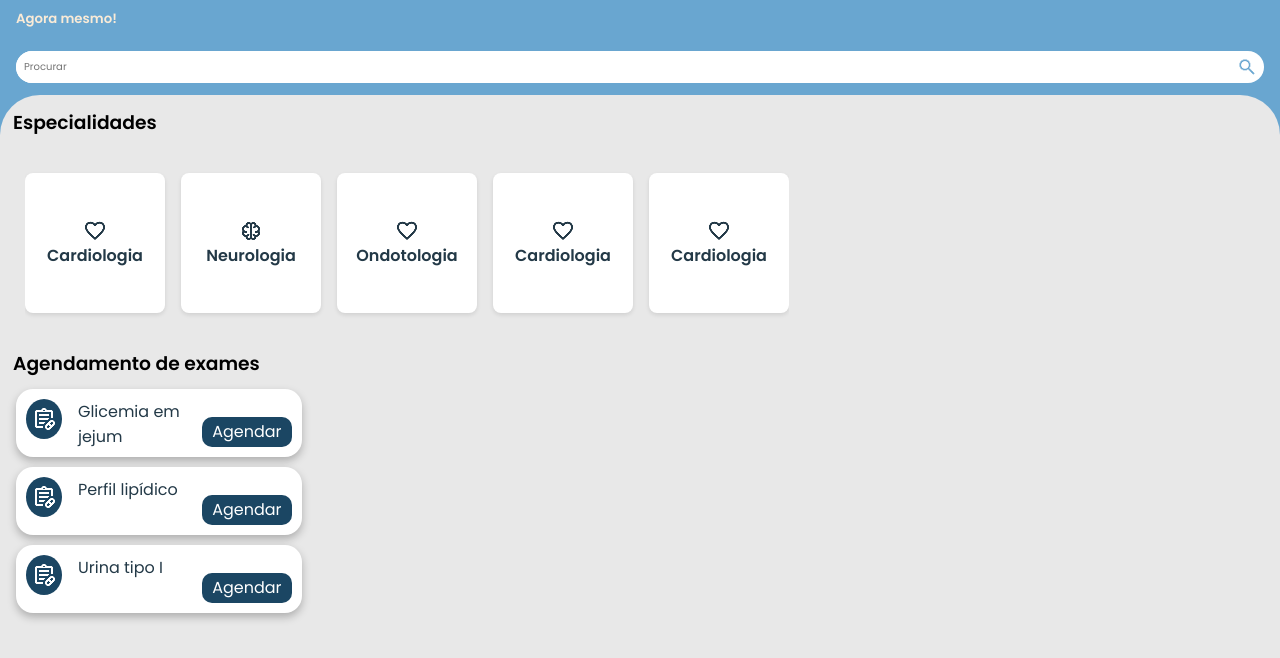
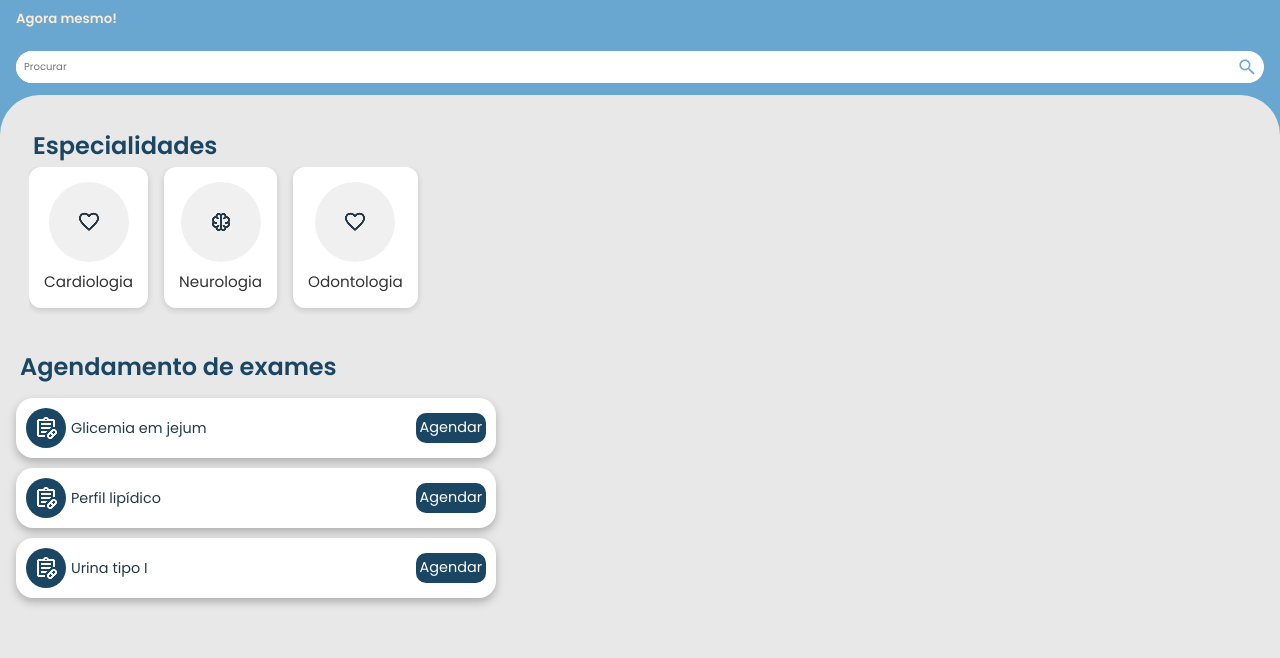
Before and after one commit to VitalizeApp/app-frontend, a plain HTML site: page src/pages/home/consulta.html in a window 1280 px wide. Shown: the part 102-760 px from the top of the page. Drawn offline with Linux system fonts and the light colour scheme.

Commit message:
Alterações nas dimensões do mapa e da tela de consulta

```diff
--- a/src/pages/historico/doc.css
+++ b/src/pages/historico/doc.css
@@ -23,7 +23,7 @@ main{
 }
 
 .voltar{
-    background-color: blanchedalmond;
+
     width: 60px;
     height: 60px;
     text-align: center;
--- a/src/pages/home/consulta.css
+++ b/src/pages/home/consulta.css
@@ -6,11 +6,11 @@
   font-family: "Poppins", sans-serif;
 }
 
-body{
+body {
   background-color: #69a6d0;
 }
 
-main{
+main {
   height: 100vh;
 }
 
@@ -23,23 +23,22 @@ main{
   background: #69a6d0;
 }
 
-#titulo{
+#titulo {
   font-weight: 400;
 }
 
 .search-container {
-
   flex: 1;
-  display: flex;               /* flex container */
+  display: flex; /* flex container */
   align-items: center;
   background: white;
   border-radius: 20px;
-  overflow: hidden;            /* esconde bordas internas */
+  overflow: hidden; /* esconde bordas internas */
   margin-top: 10px;
 }
 
 .search-container input {
-  flex: 1;                     /* ocupa todo o espaço disponível */
+  flex: 1; /* ocupa todo o espaço disponível */
   border: none;
   padding: 8px;
   font-size: 10px;
@@ -48,7 +47,7 @@ main{
 .search-container button {
   background: none;
   border: none;
-  padding: 0 7px;             /* espaçamento interno */
+  padding: 0 7px; /* espaçamento interno */
   display: flex;
   align-items: center;
   justify-content: center;
@@ -74,36 +73,38 @@ main{
   height: auto;
 }
 
-.agendamento{
+/* fazer agendamento */
+
+.agendamento {
   padding: 9px;
-  background-color: #E8E8E8;
+  background-color: #e8e8e8;
   border-radius: 40px 40px 0 0;
   height: 100%;
 }
 
-.agendamentoOn{
+.agendamentoOn {
   display: flex;
   flex-direction: column;
-  justify-content: center;
-  align-items: center;
-  max-width: 300px;
+
+  max-width: 700px;
+  width: 100%;
   gap: 10px;
   padding: 7px;
   color: #233947;
 }
-.bola{
+.bola {
   border-radius: 50%;
   width: 40px;
   height: 40px;
-  background-color: #1B4663;
+  background-color: #1b4663;
   display: flex;
   justify-content: center;
   align-items: center;
 }
-.agendamento h3{
+.agendamento h3 {
   margin: 4px;
 }
-.dentroCrd{
+.dentroCrd {
   display: flex;
   flex-direction: column;
   justify-content: center;
@@ -111,133 +112,118 @@ main{
   padding: 5px;
 }
 
-.exame{
+.exame {
   width: 100%;
+  max-width: 480px;
   padding: 10px;
   min-height: 60px;
-  background-color: #FFFFFF;
+  background-color: #ffffff;
   display: flex;
   border-radius: 17px;
   box-shadow: 0px 4px 9px 0px rgba(0, 0, 0, 0.25);
-  gap: 1em;
+  gap: 5px;
 }
 
-.textExame{
-  font-size: 1em;
-  width: 120px;
-  height: 48px;
+.textExame {
+  font-size: 0.9em;
+  align-self: center;
 }
 
-#agendar{
-  width: 100px;
-  align-self: flex-end;
+#agendar {
+  max-width: 100px;
+  align-self: center;
   height: 30px;
   border-radius: 10px;
-  border: 2px solid #8AB3CF;
+  color: #fff;
+  background: #1b4663;
+  text-align: center;
+  padding: 4px;
+  margin-left: auto; /* esta é a linha importante */
   text-decoration: none;
-  color: #FFF;
-  background: #1B4663;
-  text-align: center;
-  padding: 2px;
   border: none;
+  font-size: 0.9em;
 }
 
-#agendar:hover{
-  background-color: #395A71;
+#agendar:hover {
+  background-color: #395a71;
 }
 
-/* Carousel de Especialidades */
 .especialidades {
-  display: flex;                   /* itens em linha */
-  overflow-x: auto;                /* rolagem horizontal */
-  scroll-snap-type: x mandatory;   /* snap por item */
-  gap: 16px;                       /* espaço entre cards */
-  padding: 1em;                    /* preenchimento interno */
-  -webkit-overflow-scrolling: touch; /* rolagem suave no iOS */
+  width: 100%;
+  padding: 20px;
+  box-sizing: border-box;
 }
 
-.especialidades::-webkit-scrollbar {
-  display: none;                   /* esconde scrollbar no Chrome/Safari */
+.h3 {
+  font-size: 1.5em;
+  text-align: left;
+  margin-bottom: 15px;
+  color: #1b4663;
 }
 
-/* Card de cada especialidade */
-.processo {
-  flex: 0 0 auto;                  /* não encolhe, largura fixa */
-  min-width: 140px;                 /* largura mínima */
-  height: 140px;                     /* altura fixa */
-  background: #fff;                 /* cor de fundo */
-  border-radius: 8px;               /* cantos arredondados */
-  box-shadow: 0 2px 4px rgba(0,0,0,0.1);
+.carroselContainer {
   display: flex;
-  align-items: center;
-  justify-content: center;
-  scroll-snap-align: start;        /* snap no início de cada card */
-  font-weight: 600;
-  text-transform: capitalize;
-  color: #233947;
-  cursor: pointer;
-  transition: transform 0.2s;
+  gap: 16px;
+  overflow-x: auto;
+  scroll-snap-type: x mandatory;
+  -webkit-overflow-scrolling: touch;
+  padding-bottom: 10px;
 }
 
-.processo:hover {
-  transform: translateY(-4px);     /* efeito sutil ao passar o mouse */
-}
-/* Ajuste para que o <article> interno seja o verdadeiro container flex */
-.especialidades article.carrosel {
-  display: flex;                   /* itens em linha */
-  overflow-x: auto;                /* rolagem horizontal */
-  scroll-snap-type: x mandatory;   /* snap por item */
-  gap: 16px;                       /* espaço entre cards */
-  padding: 1em 0;                  /* vertical: 1em; sem horizontal */
-  -webkit-overflow-scrolling: touch; /* rolagem suave no iOS */
+.processo {
+  flex: 0 0 auto;
+  scroll-snap-align: start;
+  background: #ffffff;
+  border-radius: 12px;
+  padding: 10px;
+  min-width: 1px;
+  max-width: 150px;
+  box-shadow: 0 2px 6px rgba(0, 0, 0, 0.15);
+  text-align: center;
 }
 
-/* Esconde a barra de rolagem no Chrome/Safari */
-.especialidades article.carrosel::-webkit-scrollbar {
-  display: none;
+.dentroCrd {
+  display: flex;
+  flex-direction: column;
+  align-items: center;
 }
 
-/* Reaplica snap-align aos cards, caso não esteja herdando */
-.especialidades article.carrosel .processo {
-  scroll-snap-align: start;
+.imgContainer {
+  width: 80px;
+  height: 80px;
+  display: flex;
+  justify-content: center;
+  align-items: center;
+  overflow: hidden;
+  border-radius: 50%;
+  background-color: #f0f0f0;
 }
 
-/* (Opcional) Limita altura para evitar wrap */
-.especialidades article.carrosel {
-  max-height: 190px;  /* ou o suficiente para seus .processo */
+.imgContainer img {
+  max-width: 100%;
+  height: auto;
+  display: block;
 }
 
+.dentroCrd p {
+  font-size: 0.95em;
+  color: #333;
+  margin-top: 8px;
+  font-weight: 500;
+  word-break: break-word;
+}
 
 /* Responsividade: mantém tudo inline em telas pequenas */
 @media (max-width: 480px) {
-  #titulo{
+  #titulo {
     font-size: 1em;
   }
 
-  .agendamento{
+  .h3 {
+    font-size: 1.3em;
+  }
+  .agendamento {
     padding: 10px;
   }
-  .especialidades article.carrosel {
-    gap: 12px;
-    padding: 0.5em 0;
-  }
-  .especialidades article.carrosel .processo {
-    min-width: 80px;
-    height: 130px;
-    font-size: 0.9em;
-  }
+
 }
-
-/* Responsividade para telas menores */
-@media (max-width: 480px) {
-  .processo {
-    min-width: 100px;
-    height: 70px;
-    font-size: 0.9em;
-  }
-
-  .especialidades {
-    gap: 12px;
-    padding: 0.5em;
-  }
-}
--- a/src/pages/home/consulta.html
+++ b/src/pages/home/consulta.html
@@ -27,44 +27,41 @@
       </div>
     </header>
     <section class="agendamento">
-      <h3>Especialidades</h3>
+
       <section class="carrosel especialidades">
-        <article class="carrosel">
+        <h3 class="h3">Especialidades</h3>
+        <article class="carroselContainer">
           <div class="processo">
             <div class="dentroCrd">
-              <img src="imgsHome/heart.png" alt="imagem de coração">
-            <p>Cardiologia</p>
-            </div>
-
-          </div>
-          <div class="processo">
-            <div class="dentroCrd">
-              <img src="/src/pages/home/imgsHome/brain.png" alt="imagem de cerebro">
-            <p>Neurologia</p>
+              <div class="imgContainer">
+                <img src="imgsHome/heart.png" alt="imagem de coração">
+              </div>
+              <p>Cardiologia</p>
             </div>
           </div>
           <div class="processo">
             <div class="dentroCrd">
-              <img src="imgsHome/heart.png" alt="imagem de dente">
-            <p>Ondotologia</p>
+              <div class="imgContainer">
+                <img src="/src/pages/home/imgsHome/brain.png" alt="imagem de cérebro">
+              </div>
+              <p>Neurologia</p>
             </div>
           </div>
           <div class="processo">
             <div class="dentroCrd">
-              <img src="imgsHome/heart.png" alt="imagem de coração">
-            <p>Cardiologia</p>
-            </div>
-          </div>
-          <div class="processo">
-            <div class="dentroCrd">
-              <img src="imgsHome/heart.png" alt="imagem de coração">
-            <p>Cardiologia</p>
+              <div class="imgContainer">
+                <img src="imgsHome/heart.png" alt="imagem de dente">
+              </div>
+              <p>Odontologia</p>
             </div>
           </div>
         </article>
       </section>
-      <h3>Agendamento de exames </h3>
+
+
+
       <section class="agendamentoOn">
+        <h3 class="h3">Agendamento de exames </h3>
         <div class="exame">
           <div class="bola">
             <img src="imgsHome/prancheta.png" alt="prancheta">
--- a/src/pages/home/home.css
+++ b/src/pages/home/home.css
@@ -18,6 +18,10 @@ body{
 
 .telaPrincipal{
     padding: 10px;
+    max-width: 700px;
+    width: 100%;
+    max-height: calc(100% - 70px);
+    height: 100%;
 }
 
 header{
@@ -44,7 +48,7 @@ section h3{
     font-weight: 500;
 }
 .ed .banner{
-    max-width: 260px;
+    max-width: 320px;
     width: 100%;
     height: 130px;
     border-radius: 8px;
```
Also changed, not shown: src/pages/home/mapa.css (+5 -4 lines), src/pages/historico/doc.html (deleted).
